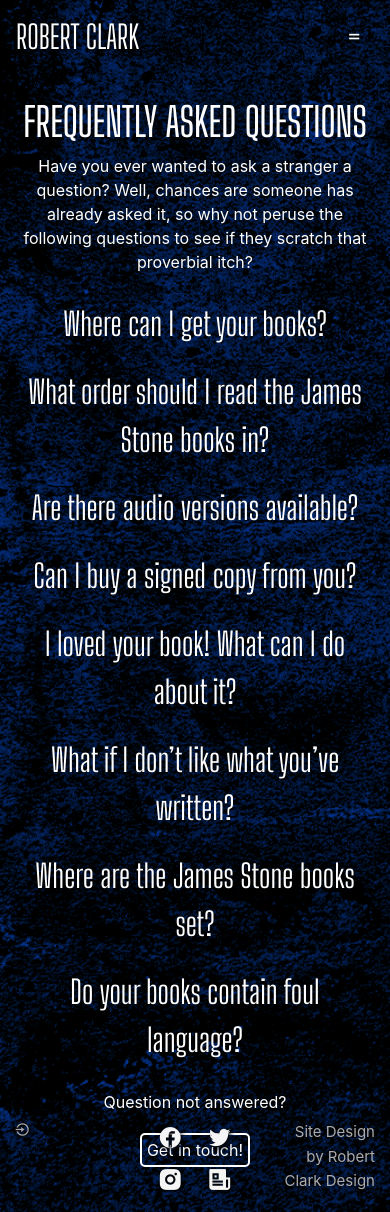
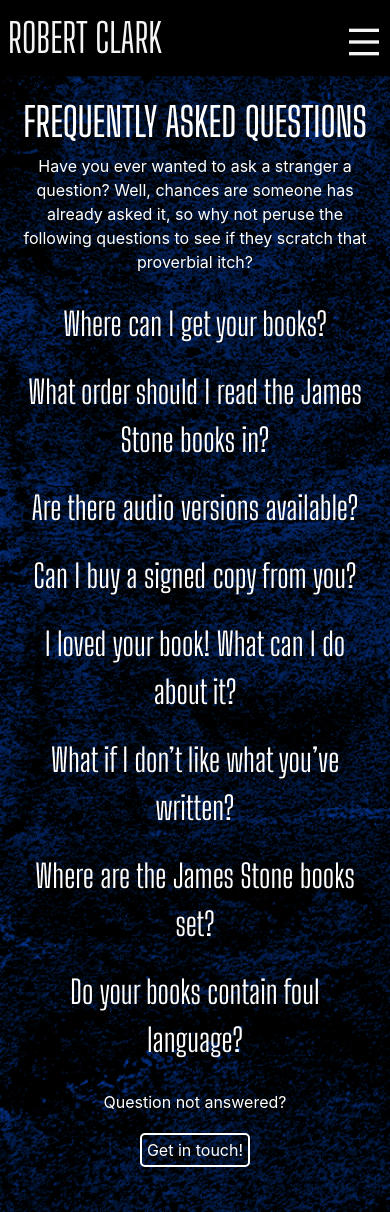
Before and after one commit to Robert-Clark-1990/rca, a Flask app: page /faq in a window 390 px wide. Run offline with Flask 2, Linux system fonts and the light colour scheme; some libraries are stand-ins or nearby versions.

Commit message:
add responsive navbar

```diff
--- a/static/css/style.css
+++ b/static/css/style.css
@@ -1,6 +1,10 @@
 /*-----------------------------------------------------General Settings*/
 
 @import url('https://fonts.googleapis.com/css2?family=Big+Shoulders+Display:wght@100;300;400;500;600&display=swap');
+
+* {
+    box-sizing: border-box;
+}
 
 h1, h2, h3, h4, h5, h6 {
     font-family: 'Big Shoulders Display', cursive;
@@ -20,24 +24,6 @@ h1, h2, h3, h4, h5, h6 {
     text-transform: uppercase;
 }
 
-.nav-text {
-    font-family: 'Big Shoulders Display', cursive;
-    color: white;
-    text-transform: uppercase;
-    text-decoration: none;
-    font-size: xx-large;
-    text-shadow: 2px 2px 5px black;
-}
-
-.nav-text:hover {
-    text-decoration: none;
-    color: #d62b1c;
-    transition: all 0.30s ease-in-out;
-    -o-transition: all 0.30s ease-in-out;
-    -moz-transition: all 0.30s ease-in-out;
-    -webkit-transition: all 0.30s ease-in-out;
-}
-
 .text-center {
     text-align: center;
     margin-bottom: 0;
@@ -76,7 +61,7 @@ li {
 }
 
 .disclaimer {
-    font-size: 15px;
+    font-size: 12px;
     color: #acaaaa;
 }
 
@@ -87,6 +72,91 @@ li {
     -o-transition: all 0.30s ease-in-out;
     -moz-transition: all 0.30s ease-in-out;
     -webkit-transition: all 0.30s ease-in-out;
+}
+
+.navbar {
+    position: fixed;
+    width: 100vw;
+    top: 0px;
+    display: flex;
+    justify-content: space-between;
+    align-items: center;
+    color: whitesmoke;
+    text-shadow: 2px 2px 5px black;
+    font-family: 'Big Shoulders Display', cursive;
+    text-transform: uppercase;
+    z-index: 999999;
+}
+
+.brand-title a {
+    color: whitesmoke;
+    text-shadow: 2px 2px 5px black;
+    font-family: 'Big Shoulders Display', cursive;
+    text-transform: uppercase;
+    text-decoration: none;
+    font-size: 2.5rem;
+    margin: .5rem;
+}
+
+.brand-title a:hover {
+    text-decoration: none;
+    color: #d62b1c;
+    transition: all 0.30s ease-in-out;
+    -o-transition: all 0.30s ease-in-out;
+    -moz-transition: all 0.30s ease-in-out;
+    -webkit-transition: all 0.30s ease-in-out;
+}
+
+.navbar-links ul {
+    margin: 0;
+    padding: 0;
+    display: flex;
+}
+
+.navbar-links li {
+    list-style: none;
+}
+
+.navbar-links li a {
+    text-decoration: none;
+    color: whitesmoke;
+    text-shadow: 2px 2px 5px black;
+    font-family: 'Big Shoulders Display', cursive;
+    text-transform: uppercase;
+    padding: 1rem;
+    display: block;
+    font-size: 2rem;
+}
+
+.navbar-links li a:hover {
+    text-decoration: none;
+    color: #d62b1c;
+    transition: all 0.30s ease-in-out;
+    -o-transition: all 0.30s ease-in-out;
+    -moz-transition: all 0.30s ease-in-out;
+    -webkit-transition: all 0.30s ease-in-out;
+}
+
+.toggle-button {
+    position: absolute;
+    top: .75rem;
+    right: 1rem;
+    display: none;
+    flex-direction: column;
+    justify-content: space-between;
+    width: 30px;
+    height: 21px;
+}
+
+.toggle-button .bar {
+    height: 3px;
+    width: 100%;
+    background-color: white;
+    border-radius: 10px;
+}
+
+.social-media-links {
+    display: none;
 }
 
 /*-----------------------------------------------------Homepage*/
@@ -261,6 +330,60 @@ div.about-container {
 
 
 /*-----------------------------------------------------Media Queries*/
+
+@media (max-width: 764px) {
+    .toggle-button {
+        display: flex;
+    }
+
+    .navbar-links {
+        display: none;
+        width: 100%;
+    }
+
+    .navbar {
+        flex-direction: column;
+        align-items: flex-start;
+        background-color: rgba(0, 0, 0, 1);
+        padding-left: 0;
+        padding-right: 0;
+    }
+
+    .navbar-links ul {
+        width: 100%;
+        flex-direction: column;
+    }
+
+    .navbar-links li {
+        text-align: center;
+    }
+
+    .navbar-links li a {
+        padding: .5rem 1rem;
+        background-color: rgba(0, 0, 0, 1);
+    }
+
+    .navbar-links.active {
+        display: flex;
+    }
+
+    .dropdown-menu-icon {
+        text-decoration: none;
+        color: whitesmoke;
+        text-shadow: 2px 2px 5px black;
+        font-size: 2.5rem;
+    }
+
+    a:hover {
+        text-decoration: none;
+    }
+
+    .social-media-links {
+        display: inline-flex;
+
+    }
+}
+
 @media (min-width: 765px) {
     .home-section {
         background-image: url(../images/rca-homepage.png);
--- a/static/js/main.js
+++ b/static/js/main.js
@@ -16,3 +16,11 @@ for (i = 0; i < acc.length; i++) {
     }
   });
 }
+
+
+const toggleButton = document.getElementsByClassName('toggle-button')[0]
+const navbarLinks = document.getElementsByClassName('navbar-links')[0]
+
+toggleButton.addEventListener('click', () => {
+  navbarLinks.classList.toggle('active')
+})
--- a/templates/base.html
+++ b/templates/base.html
@@ -21,30 +21,36 @@
 </head>
 <body>
     <header>
-        <nav class="navbar navbar-expand-lg navbar-light fixed-top" id="mainNav">
-            <div class="container">
-                <a class="navbar-brand" href="{{ url_for('homepage') }}"><p class="nav-text">Robert Clark</p></a>
-                <button class="navbar-toggler navbar-toggler-right" type="button" data-toggle="collapse" data-target="#navbarResponsive"
-                    aria-controls="navbarResponsive" aria-expanded="false" aria-label="Toggle navigation">
-                    <p class="nav-text">=</p>
-                </button>
-                <div class="collapse navbar-collapse" id="navbarResponsive">
-                    <ul class="navbar-nav ml-auto">
-                        <li class="nav-item"><a class="nav-link" href="{{ url_for('books') }}"><p class="nav-text">Books</p></a></li>
-                        <li class="nav-item"><a class="nav-link" href="{{ url_for('about') }}"><p class="nav-text">About</p></a></li>
-                        <li class="nav-item"><a class="nav-link" href="{{ url_for('signup') }}"><p class="nav-text">Sign Up</p></a></li>
-                        <li class="nav-item"><a class="nav-link" href="{{ url_for('faq') }}"><p class="nav-text">FAQ</p></a></li>
-                    </ul>
-                </div>
+
+
+        <nav class="navbar">
+            <div class="brand-title"><a href="{{ url_for('homepage') }}">Robert Clark</a></div>
+            <a href="#" class="toggle-button">
+                <span class="dropdown-menu-icon"><i class="ri-menu-line"></i></span>
+            </a>
+            <div class="navbar-links">
+                <ul>
+                    <li><a href="{{ url_for('books') }}">Books</a></li>
+                    <li><a href="{{ url_for('about') }}">About</a></li>
+                    <li><a href="{{ url_for('signup') }}">Sign Up</a></li>
+                    <li><a href="{{ url_for('faq') }}">FAQ</a></li>
+                    <li class="social-media-links text-center">
+                        <a href="https://www.facebook.com/RobertClarkAuthor/" target="_blank"><i class="ri-facebook-circle-fill"></i></a>
+                        <a href="https://twitter.com/RobClarkAuthor" target="_blank"><i class="ri-twitter-fill"></i></a>
+                        <a href="https://www.instagram.com/robertclarkauthor/" target="_blank"><i class="ri-instagram-fill"></i></a>
+                    </li>
+                </ul>
             </div>
         </nav>
+
+
     </header>
 
     {% block content %}
     {% endblock %}
 
-    <footer class="footer">
-        <div class="container">
+    <footer class="footer d-none d-md-block">
+        <div class="container-fluid">
             <div class="row">
                 <div class="col-4">
                     <p>
@@ -68,6 +74,9 @@
             </div>
         </div>
     </footer>
+    <!--JQuery-->
+    <script src="https://code.jquery.com/jquery-3.5.1.min.js"
+        integrity="sha256-9/aliU8dGd2tb6OSsuzixeV4y/faTqgFtohetphbbj0=" crossorigin="anonymous"></script>
     <!-- Custom JS -->
     <script src="{{ url_for('static', filename='js/main.js') }}"></script>
 
```
Also changed, not shown: other parts of static/css/style.css (+23 -8 lines).
